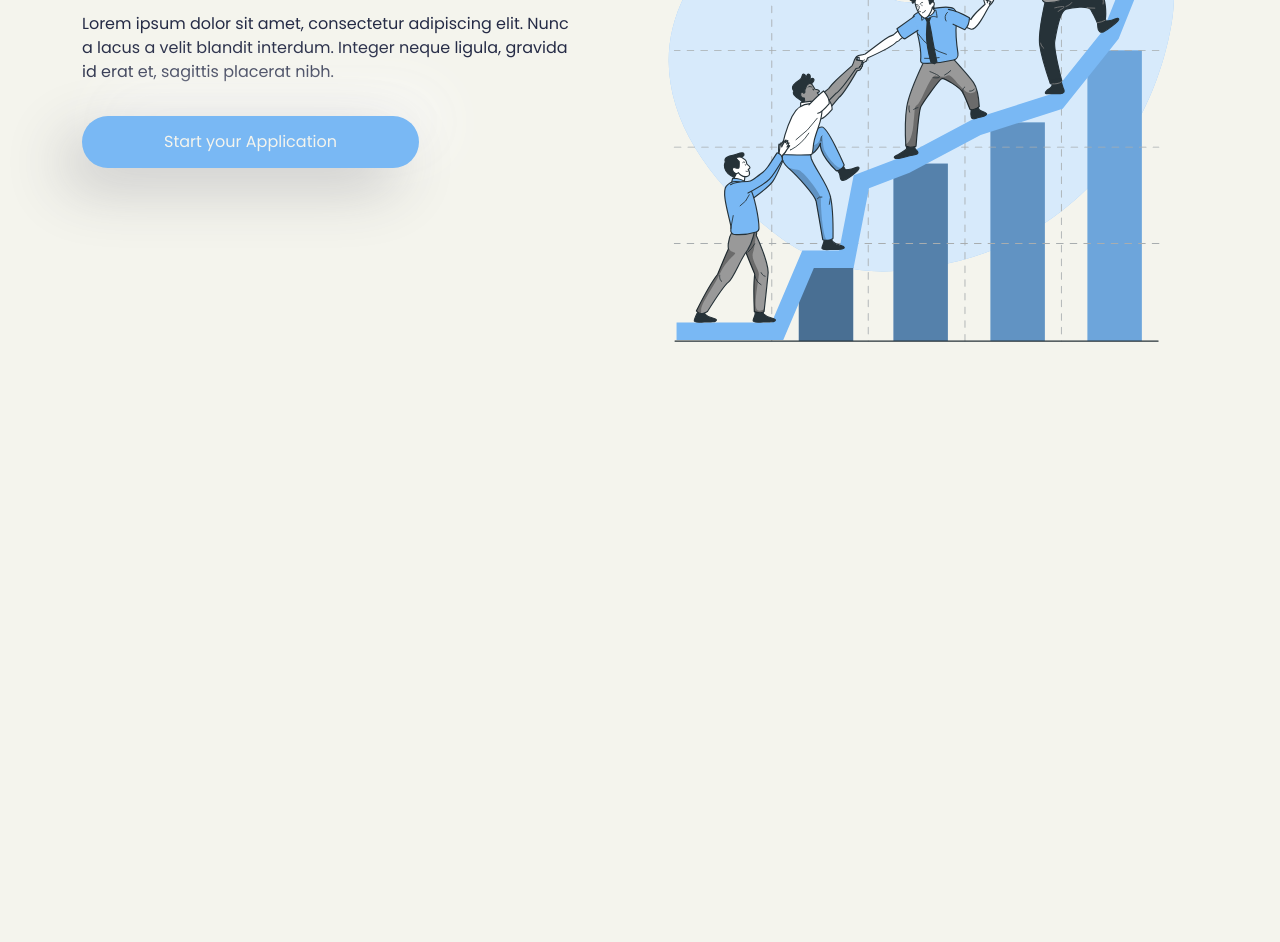
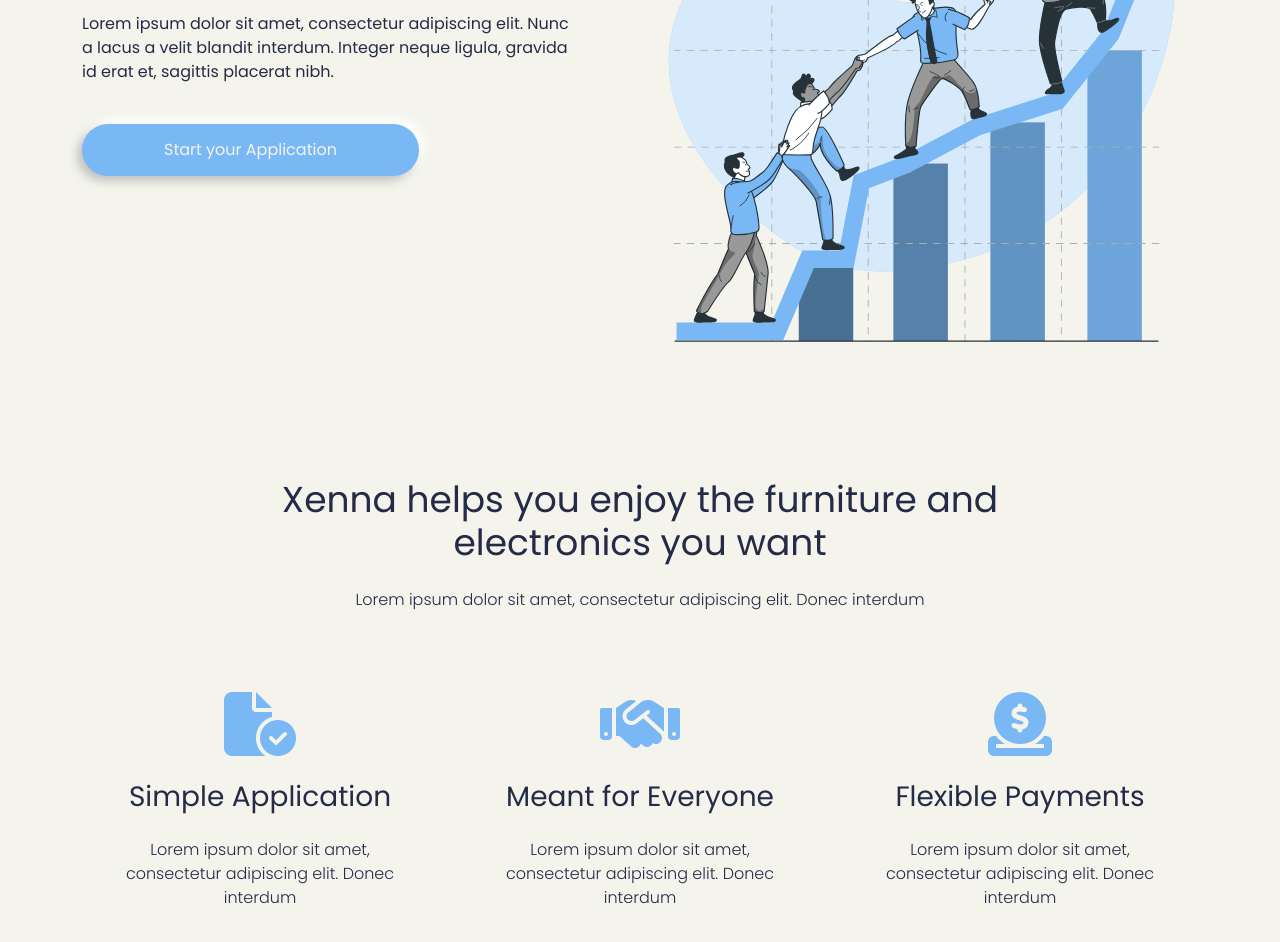
Before and after one commit to r3ap3r17/xenna, a React (Create React App) app: page / in a window 1280 px wide. Shown: the part 260-1202 px from the top of the page. Before the commit the page ends 800 px from the top, so only its background shows below. Built offline with nearby package versions, Linux system fonts and the light colour scheme.

Commit message:
commit 11.19 19:22

```diff
--- a/src/App.css
+++ b/src/App.css
@@ -11,12 +11,18 @@
   --secondary: #252B46;
 }
 
+*::selection {
+  background-color: var(--secondary);
+  color: var(--primary);
+}
+
 body {
   font-family: 'Poppins', sans-serif;
   background-color: #F4F4ED;
   color: var(--secondary);
 }
 
+/* TEXT */
 .section-title {
   font-size: 2.25rem;
 }
@@ -97,6 +103,7 @@
   width: 10rem;
 }
 
+/* MAIN BUTTON */
 .btn-start {
   margin: 1rem 0;
   padding: .75rem 5rem;
@@ -104,8 +111,9 @@
   color: #F4F4ED;
   border-radius: 2rem;
   transition: all .25s ease;
-  box-shadow: -20px 20px 60px #c7c7c7,
-    20px -20px 60px #f9f9f9;
+  background: linear-gradient(225deg, var(--primary), var(--primary));
+  box-shadow: -5px 5px 10px #c1c1c1,
+    5px -5px 10px #ffffff;
 }
 
 .btn-start:hover {
@@ -120,8 +128,50 @@
   background-color: var(--secondary);
 }
 
+/* TITLE CONTAINER FOR SECTIONS */
+.title-container {
+  width: 75% !important;
+  margin-inline: auto !important;
+}
+
+/* ABOUT CARD */
+.about-card {
+  text-align: center;
+  max-width: 400px;
+  padding: 2rem;
+  margin-inline: auto;
+}
+
+.about-card i {
+  font-size: 4rem;
+  color: var(--primary);
+}
+
+.about-card .card-title {
+  font-size: 1.75rem;
+  margin-bottom: 1.5rem;
+  margin-top: 1.5rem;
+}
+
+/* SM */
 @media screen and (max-width: 576px) {
   .btn-start {
     padding: .75rem 2rem;
   }
+
+  .title-container {
+    width: 100% !important;
+  }
+
+  .section-title {
+    font-size: 2rem;
+  }
+
+
+  .text {
+    font-weight: 300;
+    font-size: 1rem;
+  }
+
+
 }
--- a/src/layout/MainPage.js
+++ b/src/layout/MainPage.js
@@ -1,4 +1,5 @@
 import NavBar from "./NavBar";
+import AboutSection from "./sections/AboutSection";
 import HeaderPage from "./sections/HeaderPage";
 
 function MainPage() {
@@ -6,6 +7,7 @@
         <main>
             <NavBar />
             <HeaderPage />
+            <AboutSection />
         </main>
     );
 }
--- a/src/layout/sections/AboutSection.js
+++ b/src/layout/sections/AboutSection.js
@@ -1,8 +1,58 @@
+import { Container, Col, Row } from "react-bootstrap";
+
 function AboutSection() {
     return (
-        <>
-            Lorem Ipsum
-        </>
+        <section className="mt-5">
+            <Container className="pt-5">
+                <Container className="title-container">
+                    <h1 className="section-title text-center">
+                        Xenna helps you enjoy the furniture and electronics you want
+                    </h1>
+                    <p className="text text-center mt-4 mb-5">
+                        Lorem ipsum dolor sit amet, consectetur adipiscing elit. Donec interdum
+                    </p>
+                </Container>
+                <Row>
+                    <Col lg={ 4 }>
+                        <div className="about-card">
+                            <i class="fa-solid fa-file-circle-check"></i>
+                            <h1 className="card-title">
+                                Simple Application
+                            </h1>
+                            <p className="text">
+                                Lorem ipsum dolor sit amet, consectetur
+                                adipiscing elit. Donec interdum
+                            </p>
+                        </div>
+                    </Col>
+                    <Col lg={ 4 }>
+                        <div className="about-card">
+                            <i class="fa-solid fa-handshake"></i>
+                            <h1 className="card-title">
+                                Meant for Everyone
+                            </h1>
+                            <p className="text">
+                                Lorem ipsum dolor sit amet, consectetur
+                                adipiscing elit. Donec interdum
+                            </p>
+                        </div>
+                    </Col>
+                    <Col lg={ 4 }>
+                        <div className="about-card">
+                            <i class="fa-solid fa-circle-dollar-to-slot"></i>
+                            <h1 className="card-title">
+                                Flexible Payments
+                            </h1>
+                            <p className="text">
+                                Lorem ipsum dolor sit amet, consectetur
+                                adipiscing elit. Donec interdum
+                            </p>
+                        </div>
+                    </Col>
+                </Row>
+
+            </Container>
+        </section >
     );
 }
 
--- a/src/layout/sections/HeaderPage.js
+++ b/src/layout/sections/HeaderPage.js
@@ -9,7 +9,7 @@
                 <Col sm={ 12 } lg={ 6 } className="mt-5 mt-lg-3 pt-lg-5">
                     <Container className="p-5 px-lg-0 pe-lg-5 mx-md-5 mx-lg-0">
                         <h1 className="mt-3">Flexible Ownership</h1>
-                        <p className="mt-4">
+                        <p className="my-4">
                             Lorem ipsum dolor sit amet, consectetur adipiscing elit. Nunc a
                             lacus a velit blandit interdum. Integer neque ligula, gravida id
                             erat et, sagittis placerat nibh.
```
